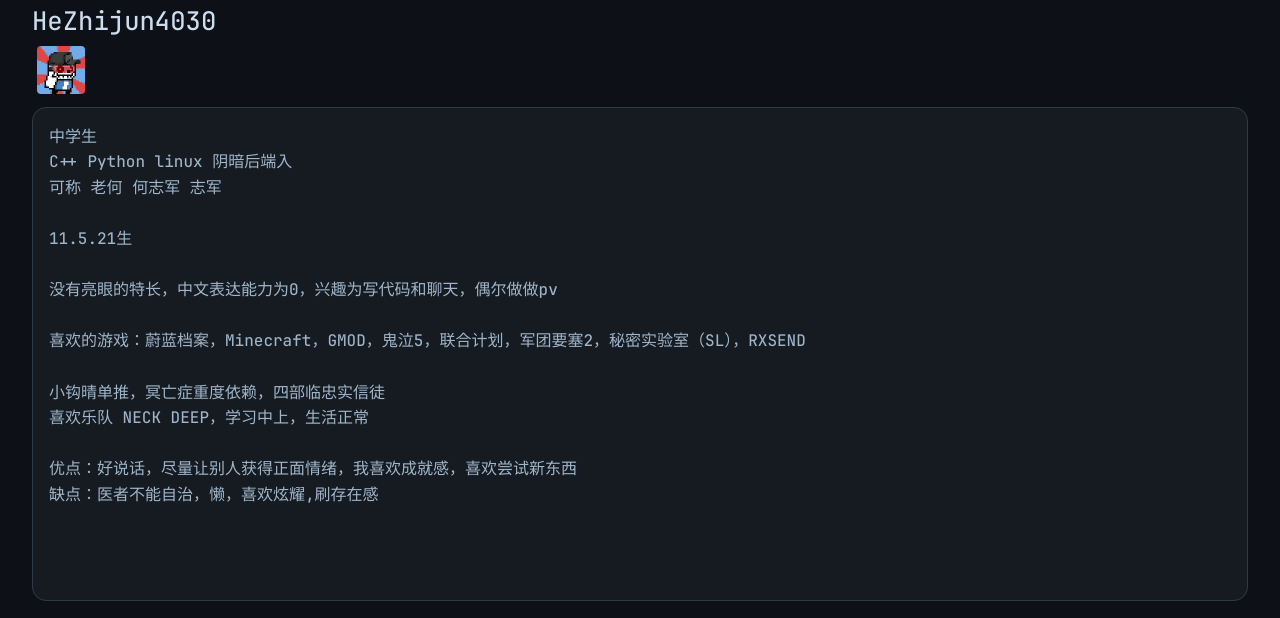
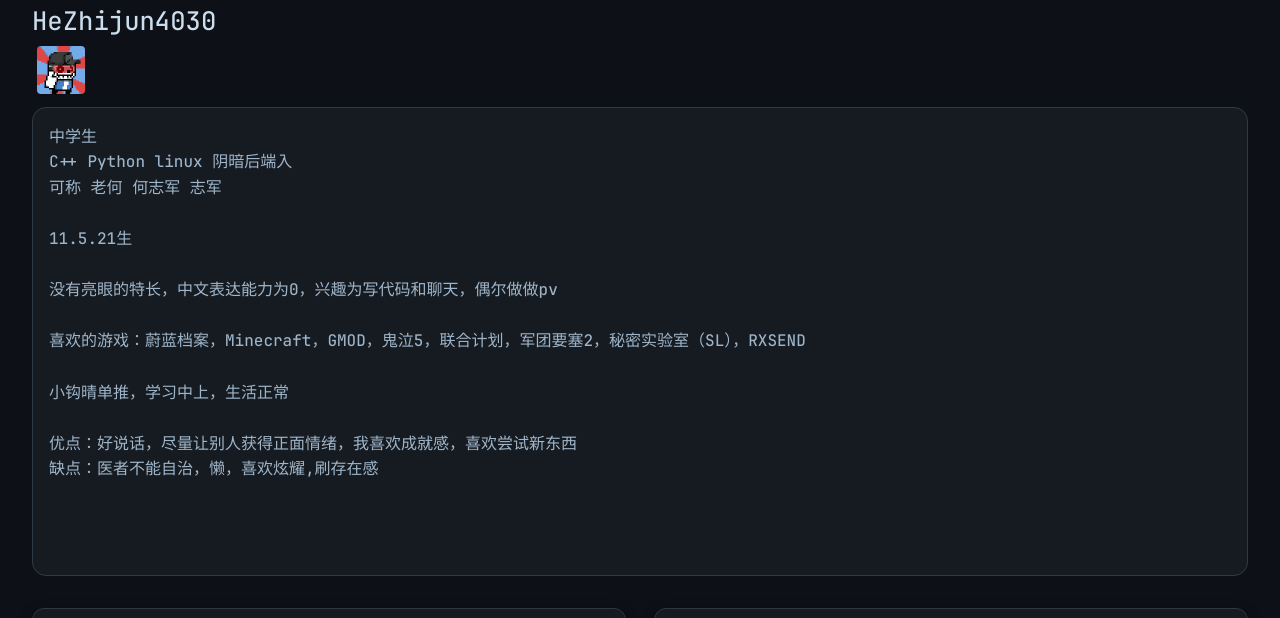
Before and after one commit to HeZhijun4030/hzj-website, a plain HTML site: page index.html in a window 1280 px wide. Shown: the part 766-1384 px from the top of the page. Drawn offline with Linux system fonts and the light colour scheme.

Commit message:
Revise personal details and enhance quote section
Updated personal interests and added a new quote with additional context.

```diff
--- a/index.html
+++ b/index.html
@@ -300,8 +300,7 @@ C++ Python linux 阴暗后端入
 
 喜欢的游戏：蔚蓝档案，Minecraft，GMOD，鬼泣5，联合计划，军团要塞2，秘密实验室（SL），RXSEND
 
-小钩晴单推，冥亡症重度依赖，四部临忠实信徒
-喜欢乐队 NECK DEEP，学习中上，生活正常
+小钩晴单推，学习中上，生活正常
 
 优点：好说话，尽量让别人获得正面情绪，我喜欢成就感，喜欢尝试新东西
 缺点：医者不能自治，懒，喜欢炫耀,刷存在感
@@ -385,7 +384,7 @@ C++ Python linux 阴暗后端入
 
     <div class="quote-block">
         <p>“In sin we both partake, yet it's mercy you doth forsake. What's real this time? Simply feel and find the meaning.”</p>
-        <small>我们同在罪恶之中，你却选择宽恕。此时此刻，何为真实？只需感受并探寻其意义。</small>
+        <small>我们同在罪恶之中，你却选择宽恕。此时此刻，何为真实？只需感受并探寻其意义。思想决定出路，态度决定思路，行动决定结果</small>
     </div>
     <h2>Images</h2>
     <img src="images/yahweh.jpeg" alt="Yahweh" class="yahweh-img" onerror="this.src='https://via.placeholder.com/800x400?text=Yahweh'">
```
